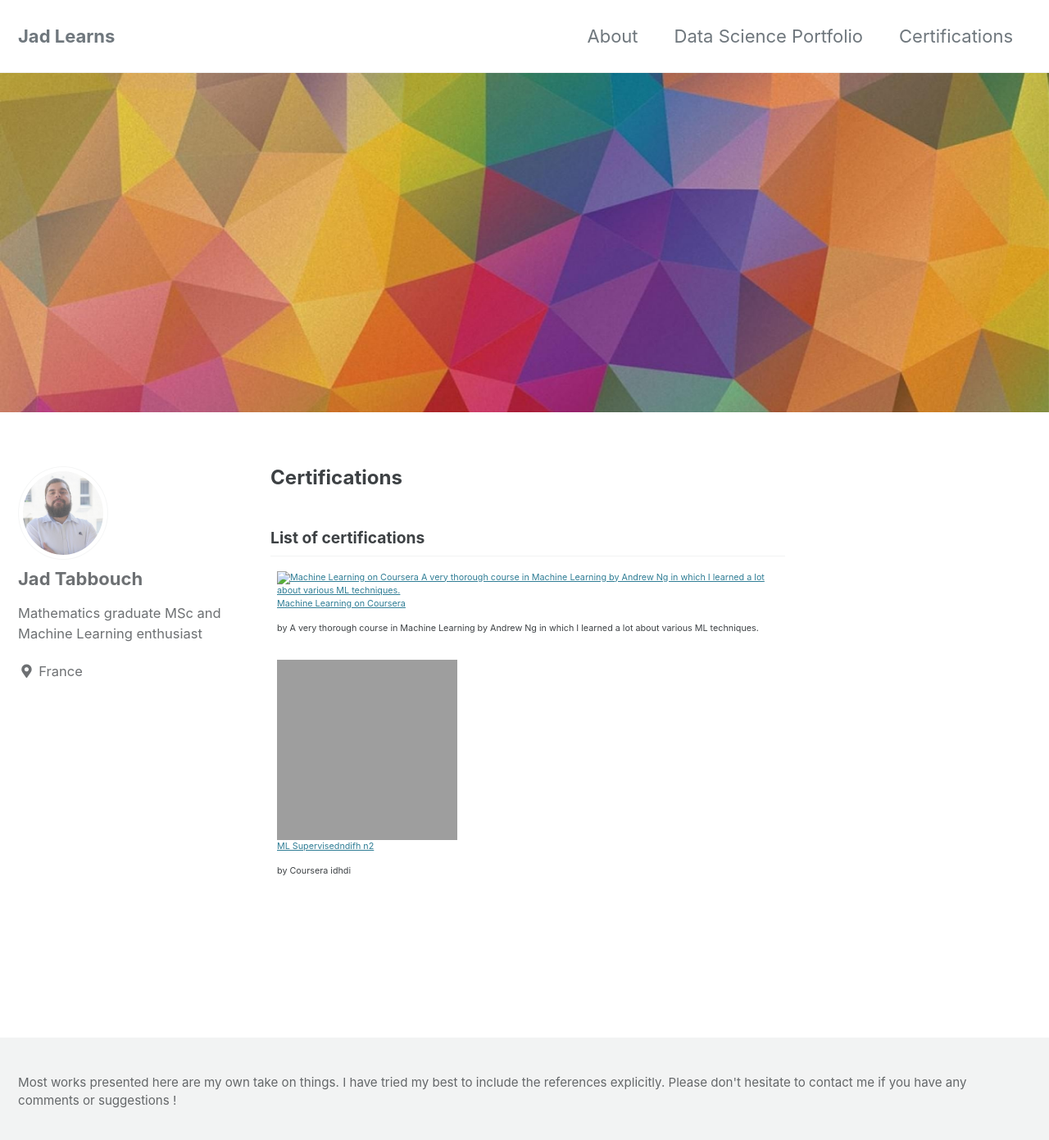
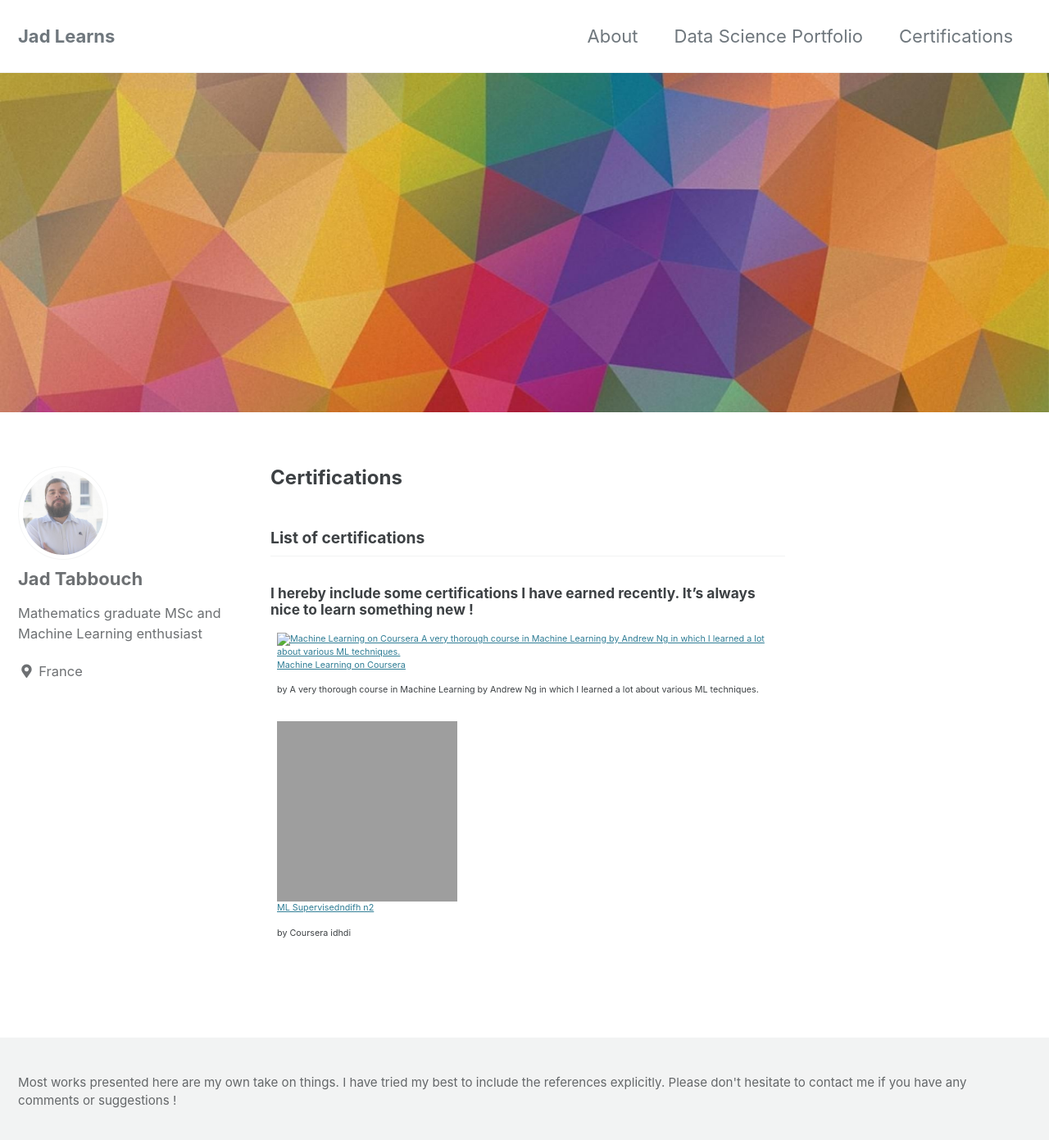
Before and after one commit to jad-tab/jad-tab.github.io, a Jekyll site: the page built from _pages/certifications.md, in a window 1280 px wide and 1399 px high. Shown: the top 1391 px of the window at 82% size. Built offline with Jekyll 4.4.1, drawn with Linux system fonts in a browser that asks for light colours; cached includes are drawn as plain includes; grey boxes are pictures that could not be loaded.

Commit message:
Update certifications.md

```diff
--- a/_pages/certifications.md
+++ b/_pages/certifications.md
@@ -8,6 +8,7 @@ header:
 ---
 
 ## List of certifications
+### I hereby include some certifications I have earned recently. It's always nice to learn something new !
 {% for album in site.data.certifications %}
   <article>
     <a href="{{ album.url }}">
```
